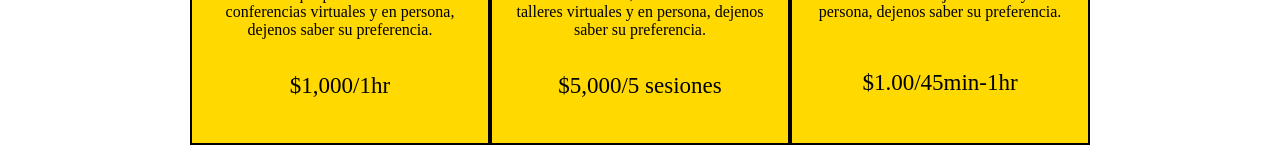
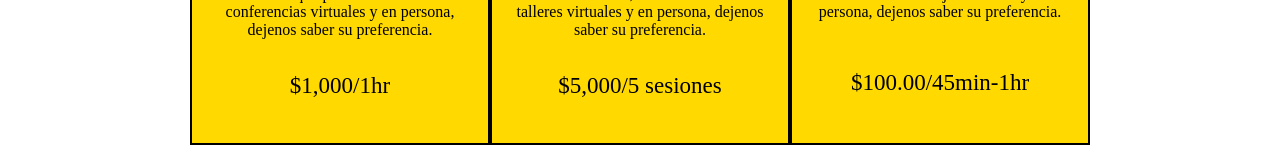
Before and after one commit to Daysired/Piramide-Guia-Para-Padres, a React (Create React App) app in the folder client/: page /servicios in a window 1280 px wide. Shown: the part 586-746 px from the top of the page. Built offline with nearby package versions, Linux system fonts and the light colour scheme.

Commit message:
changed pricing for service in Paypal.js file and services screen

```diff
--- a/client/src/Components/PayPal3.js
+++ b/client/src/Components/PayPal3.js
@@ -14,7 +14,7 @@ export default function PayPal3() {
                 description: " consejeria por 45 minutos a una hora",
                 amount: {
                   currency_code: "USD",
-                  value: 1.00,
+                  value: 100.00,
                 },
               },
             ],
--- a/client/src/Screens/Services.jsx
+++ b/client/src/Screens/Services.jsx
@@ -104,7 +104,7 @@ export default function Services() {
               <p>Piramide Guia Para Padres ofrece conserjeria a padres y
              organizaciónes que quieran participar. El tiempo de consejeria es entre 45 minutos a una hora que
                 equivale a $100 en costo. Ofrecemos consejeria virtual y en persona, dejenos saber su preferencia.</p>
-              <p className="service-prices">$1.00/45min-1hr</p>
+              <p className="service-prices">$100.00/45min-1hr</p>
 
 
               </div>
```
